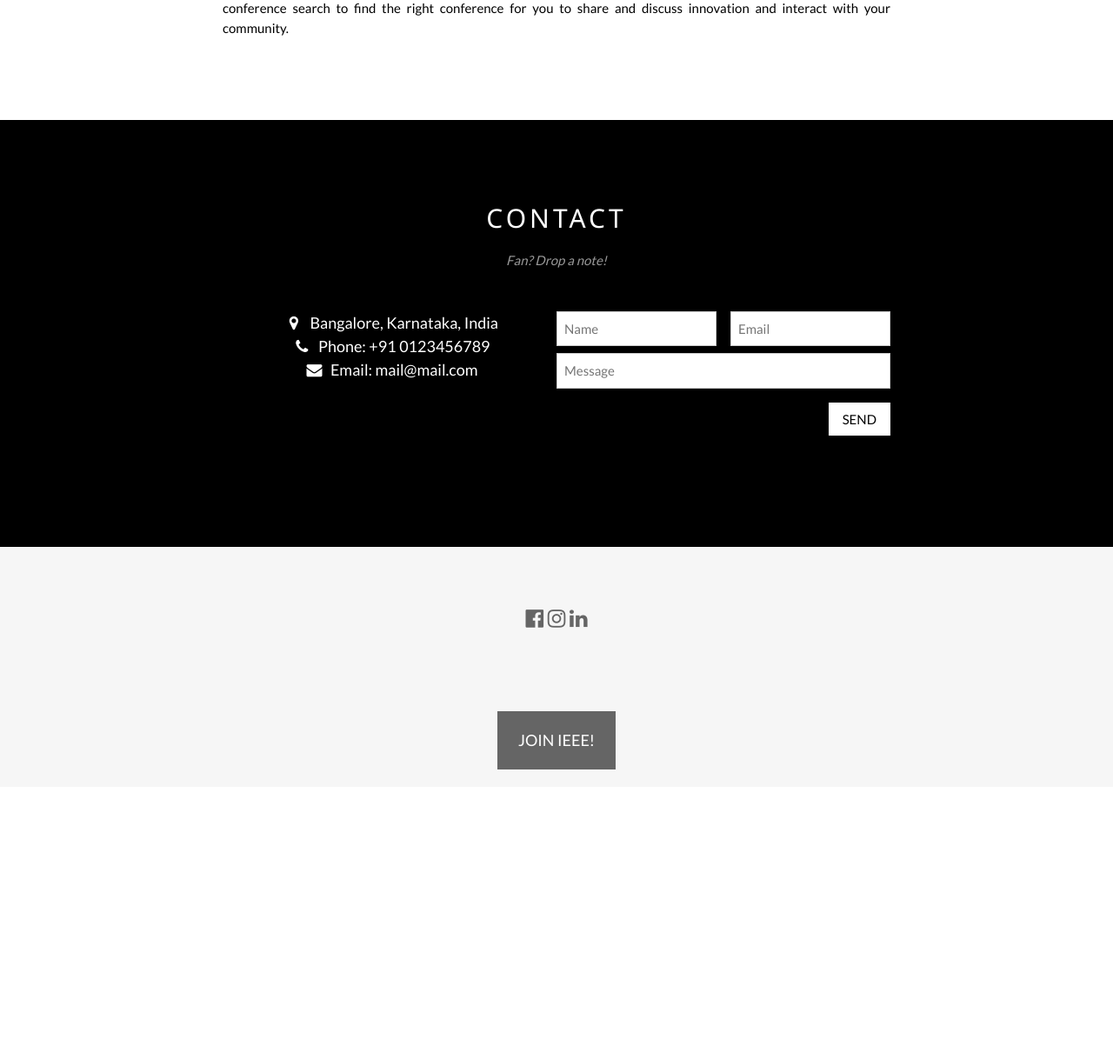
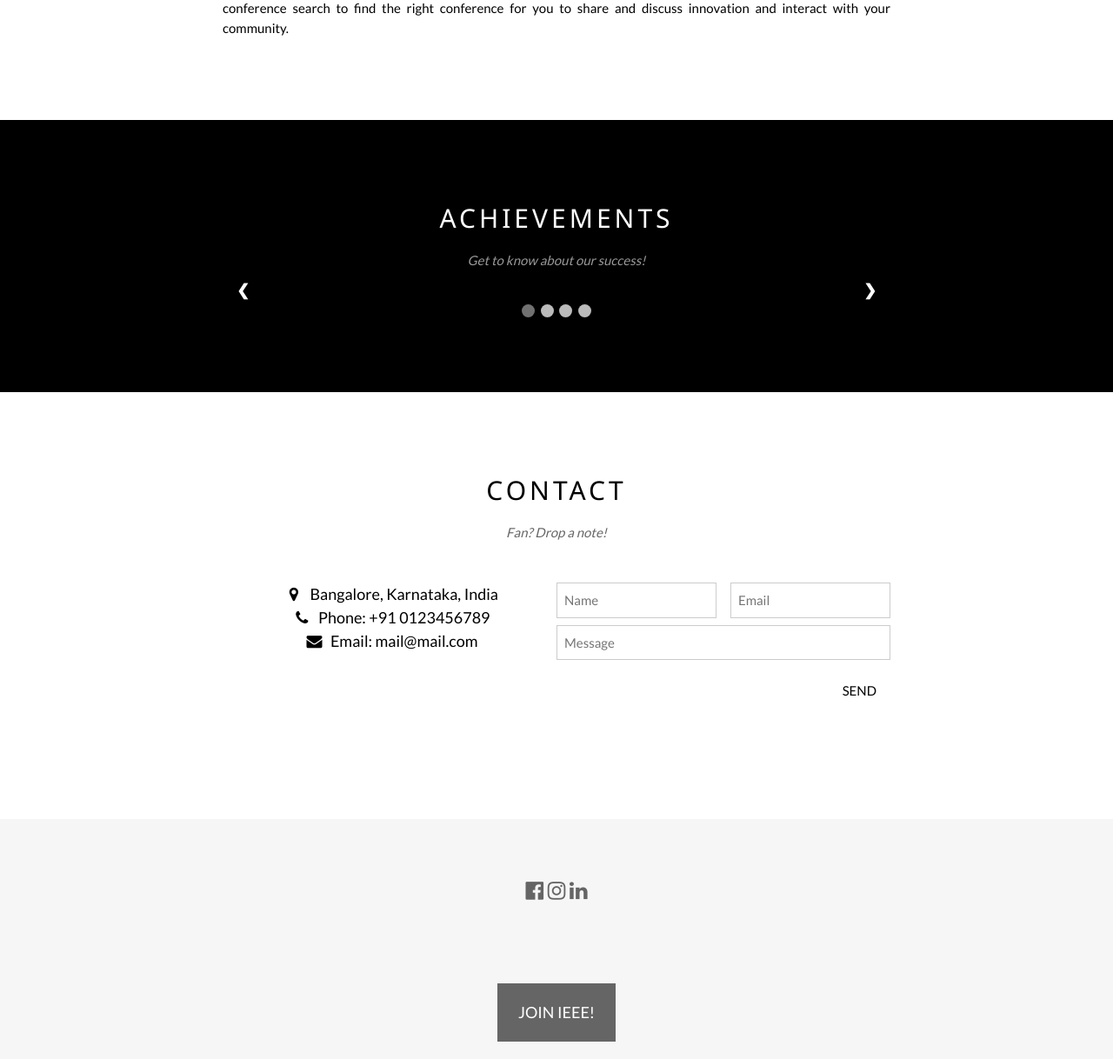
Before and after one commit to karthikcd7/IEEE-DSU-Website-Design-Contest-2nd-Year, a Flask app: page / in a window 1280 px wide. Shown: the part 2306-3524 px from the top of the page at 87% size. Before the commit the page ends 3191 px from the top, so only its background shows below. Run offline with Flask 2, Linux system fonts and the light colour scheme.

Commit message:
Update Achievements

```diff
--- a/static/main.css
+++ b/static/main.css
@@ -1399,3 +1399,89 @@
 .font-size-vw {
     font-size: calc(14px + (26 - 14) * ((100vw - 300px) / (1600 - 300)));
 }
+.font-size-vw2 {
+    font-size: calc(8px + (20 - 8) * ((100vw - 300px) / (1600 - 300)));
+}
+.center-card{
+    float:center;
+}
+.ach-container{
+    max-width:100vw;
+    padding-top: 0.7vw;
+    padding-bottom: 0.7vw;
+    padding-right: 0.5vw;
+    padding-left: 0.5vw;
+    position: relative;
+    margin: auto;
+}
+
+* {box-sizing: border-box}
+body {font-family: Verdana, sans-serif; margin:0}
+.mySlides {display: none}
+img {vertical-align: middle;}
+
+/* Slideshow container */
+.slideshow-container {
+  max-width: 1000px;
+  position: relative;
+  margin: auto;
+}
+
+/* Next & previous buttons */
+.prev, .next {
+  cursor: pointer;
+  position: absolute;
+  top: 50%;
+  width: auto;
+  padding: 16px;
+  margin-top: -22px;
+  color: white;
+  font-weight: bold;
+  font-size: 18px;
+  transition: 0.6s ease;
+  border-radius: 0 3px 3px 0;
+  user-select: none;
+}
+
+/* Position the "next button" to the right */
+.next {
+  right: 0;
+  border-radius: 3px 0 0 3px;
+}
+
+/* On hover, add a black background color with a little bit see-through */
+.prev:hover, .next:hover {
+  background-color: rgba(0,0,0,0.8);
+}
+
+
+/* Number text (1/3 etc) */
+.numbertext {
+  color: #f2f2f2;
+  font-size: 12px;
+  padding: 8px 12px;
+  position: absolute;
+  top: 0;
+}
+
+/* The dots/bullets/indicators */
+.dot {
+  cursor: pointer;
+  height: 15px;
+  width: 15px;
+  margin: 0 2px;
+  background-color: #bbb;
+  border-radius: 50%;
+  display: inline-block;
+  transition: background-color 0.6s ease;
+}
+
+.active, .dot:hover {
+  background-color: #717171;
+}
+
+
+/* On smaller screens, decrease text size */
+@media only screen and (max-width: 300px) {
+  .prev, .next,.text {font-size: 11px}
+}
--- a/templates/home.html
+++ b/templates/home.html
@@ -6,7 +6,7 @@
 <!-- Page content -->
 <div class="content" style="max-width:1875px;margin-top:none">
 
-  <!-- Automatic Slideshow Images -->
+  <!-- Automatic Slideshow Images --> <!--Images are 1200px*600px-->
 
   <div class="mySlides display-container center">
     <img src="/static/bg2.jpg" style="max-width:100%">
@@ -54,7 +54,7 @@
     </div>
   </div>
 
-  <!--GALLERY-->
+  <!--GALLERY-->  <!--Images are 400px*300px-->
   <div class="black" id="gallery">
     <div class="container content padding-80" style="max-width:800px">
       <h2 class="wide center padding-16">GALLERY</h2>
@@ -108,9 +108,74 @@
 
   </div>
 
+  <!-- The ACHIEVEMENTS Section -->
+  <div class="black" id="contact">
+    <div class="container content padding-80" style="max-width:800px" >
+      <h2 class="wide center">ACHIEVEMENTS</h2>
+      <p class="opacity center"><i>Get to know about our success!</i></p>
+
+
+        <div class="slideshow-container">
+
+          <div class="mySlides">
+            <div class="numbertext">1 / 4</div>
+              <div class=" center padding-32" >
+                <div class="center-card ach-container white">
+                  <p class="font-size-vw2"><b>Received a rebate of Rs. XX,XXX.YY from IEEE Bangalore section for the year 2018.</b></p>
+                </div>
+              </div>
+          </div>
+
+          <div class="mySlides ">
+            <div class="numbertext">2 / 4</div>
+              <div class=" center padding-32" >
+                <div class="center-card ach-container white">
+                  <p class="font-size-vw2"><b>The Impact Report for an International Conference was compiled by a member from our Student branch.</b></p>
+                </div>
+              </div>
+          </div>
+
+          <div class="mySlides ">
+            <div class="numbertext">3 / 4</div>
+              <div class=" center padding-32" >
+                <div class="center-card ach-container white">
+                  <p class="font-size-vw2"><b>2 teams from our Student branch got selected for SIGHT funding for the year 2020. </b></p>
+                </div>
+              </div>
+          </div>
+
+          <div class="mySlides ">
+            <div class="numbertext">4 / 4</div>
+              <div class=" center padding-32" >
+                <div class="center-card ach-container white">
+                  <p class="font-size-vw2"><b>A member from our Student branch is a part of IEEE India Council team for this year. </b></p>
+                </div>
+              </div>
+          </div>
+
+          <a class="prev" onclick="plusSlides(-1)">&#10094;</a>
+          <a class="next" onclick="plusSlides(1)">&#10095;</a>
+
+          </div>
+          <br>
+
+          <div style="text-align:center">
+            <span class="dot" onclick="currentSlide(1)"></span>
+            <span class="dot" onclick="currentSlide(2)"></span>
+            <span class="dot" onclick="currentSlide(3)"></span>
+            <span class="dot" onclick="currentSlide(4)"></span>
+          </div>
+        </div>
+
+
+
+    </div>
+  </div>
+
+
   <!-- The Contact Section -->
-  <div class="black" id="contact">
-    <div class="container content display-container center padding-80" style="max-width:800px" >
+
+    <div class="container content display-container center padding-80" style="max-width:800px" id="contact" >
       <h2 class="wide center">CONTACT</h2>
       <p class="opacity center"><i>Fan? Drop a note!</i></p>
       <div class="row padding-32">
@@ -135,12 +200,40 @@
         </div>
       </div>
     </div>
-  </div>
+
 
 <!-- End Page Content -->
 </div>
+<script>
+  var slideIndex = 1;
+  showSlides(slideIndex);
 
+  function plusSlides(n) {
+    showSlides(slideIndex += n);
+  }
+
+  function currentSlide(n) {
+    showSlides(slideIndex = n);
+  }
+
+  function showSlides(n) {
+    var i;
+    var slides = document.getElementsByClassName("mySlides");
+    var dots = document.getElementsByClassName("dot");
+    if (n > slides.length) {slideIndex = 1}
+    if (n < 1) {slideIndex = slides.length}
+    for (i = 0; i < slides.length; i++) {
+        slides[i].style.display = "none";
+    }
+    for (i = 0; i < dots.length; i++) {
+        dots[i].className = dots[i].className.replace(" active", "");
+    }
+    slides[slideIndex-1].style.display = "block";
+    dots[slideIndex-1].className += " active";
+  }
+  </script>
 </body>
+
 
 </html>
 {% endblock %}
```
